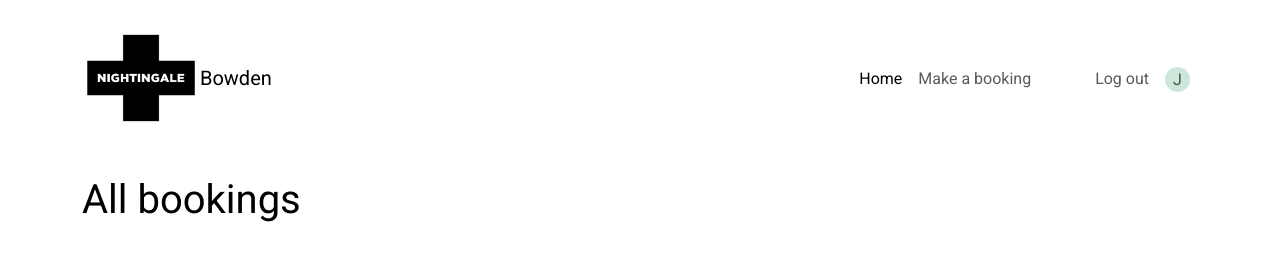
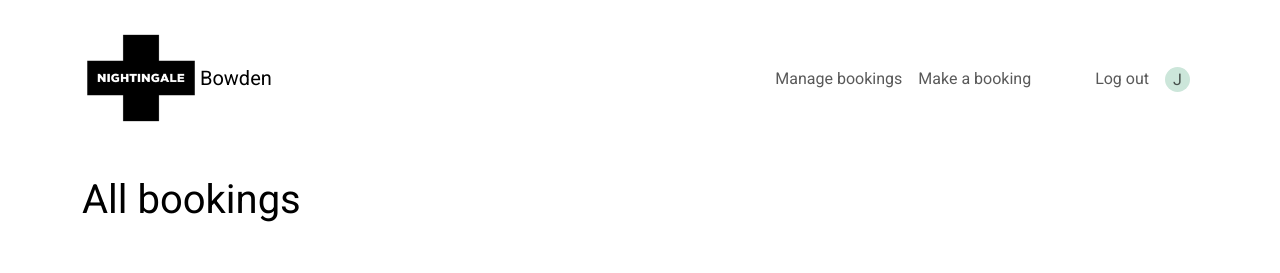
Before and after one commit to laurenchamps/ngbowden-booking, a Flask app: page /bookings in a window 1280 px wide. Shown: the top 273 px of the page. Run offline with Flask 3, Linux system fonts and the light colour scheme; a user stored in the database is signed in; some libraries are stand-ins or nearby versions.

Commit message:
Rename nav item from Home to Manage bookings

```diff
--- a/templates/navigation.html
+++ b/templates/navigation.html
@@ -14,7 +14,7 @@
             {% if session["user_id"] %}
                 <ul class="navbar-nav ms-auto">
                     <li class="nav-item">
-                        <a href="/" class="nav-link active">Home</a>
+                        <a href="/" class="nav-link">Manage bookings</a>
                     </li>
                     <li class="nav-item me-5">
                         <a href="/book" class="nav-link">Make a booking</a>
```
